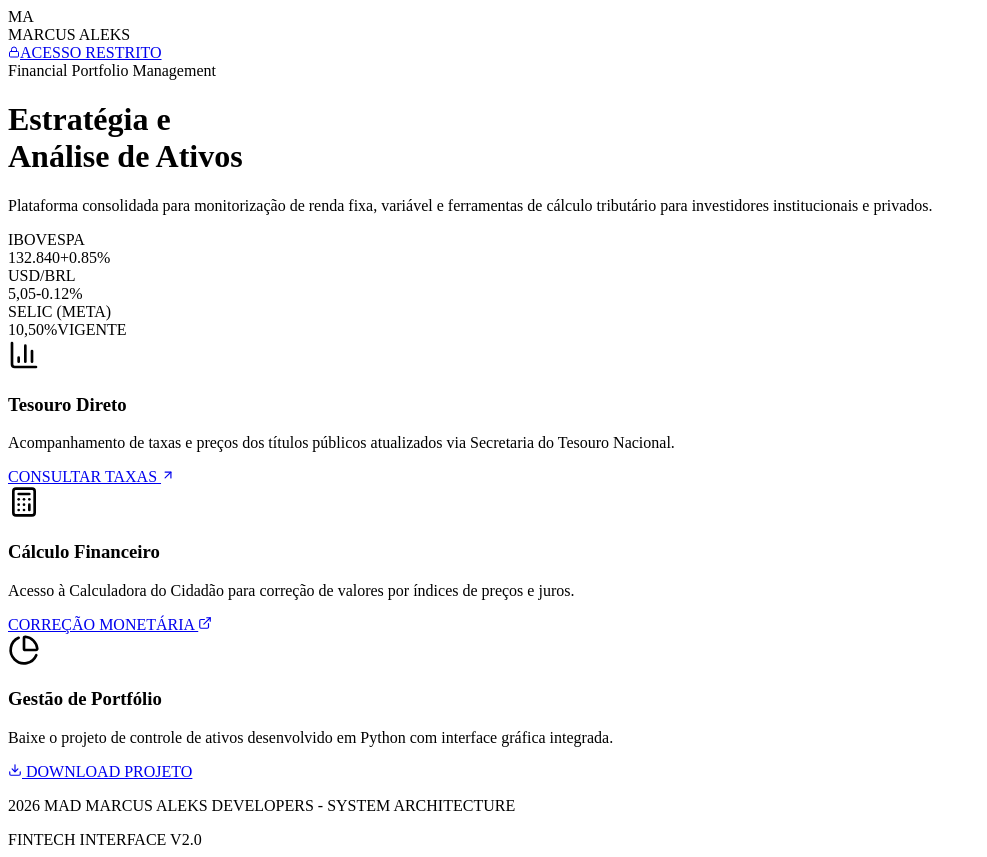
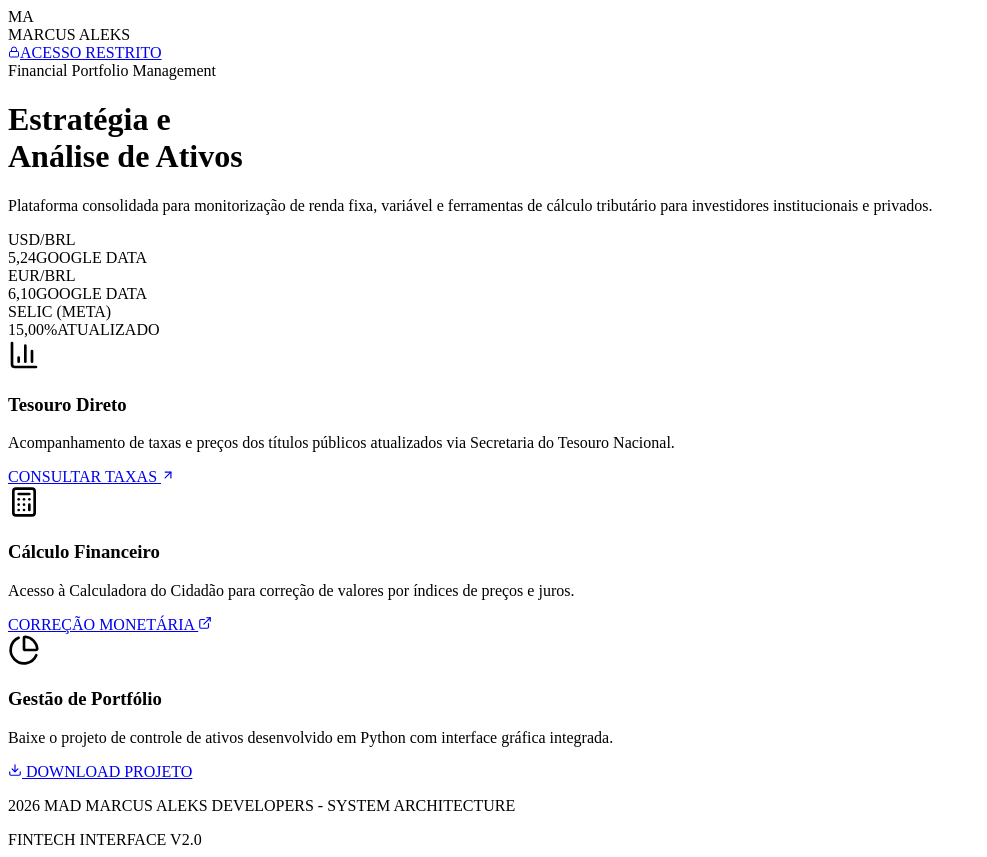
Before and after one commit to marcusaleks/portal-marcus-aleks, a Next.js app: page / in a window 1280 px wide. Shown: the whole page, without its empty margins (0-987 px from the left). Built offline with nearby package versions, Linux system fonts and the light colour scheme.

Commit message:
Update comments and labels in index.tsx

```diff
--- a/pages/index.tsx
+++ b/pages/index.tsx
@@ -5,12 +5,11 @@
 export default function Home() {
   return (
     <div className="min-h-screen bg-[#05070a] text-slate-300 font-sans selection:bg-blue-500/30">
-      {/* Navbar com Marca Marcus Aleks em Azul */}
+      {/* Navbar com Marcus Aleks em Azul */}
       <nav className="border-b border-slate-800/50 bg-[#05070a]/80 backdrop-blur-md sticky top-0 z-50">
         <div className="max-w-7xl mx-auto px-6 py-4 flex justify-between items-center">
           <div className="flex items-center gap-3">
             <div className="w-8 h-8 bg-blue-600 rounded shadow-lg shadow-blue-900/40 flex items-center justify-center font-bold text-white text-xs">MA</div>
-            {/* Ajuste 1: Nome Marcus Aleks em Azul no topo */}
             <span className="text-xl font-bold tracking-tighter text-blue-500 uppercase">MARCUS ALEKS</span>
           </div>
           <Link href="/login" className="flex items-center gap-2 bg-slate-900 border border-slate-700 px-4 py-2 rounded text-xs font-bold hover:bg-slate-800 transition-all text-slate-400 hover:text-white">
@@ -36,28 +35,28 @@
             </p>
           </div>
 
-          {/* Ajuste 2: Quadro de Mercado com Valores Atuais (Março 2026) */}
+          {/* Quadro de Mercado Atualizado (Março 2026) */}
           <div className="border border-slate-800 bg-slate-950/40 p-8 rounded-2xl backdrop-blur-sm shadow-2xl">
             <div className="space-y-6">
               <div className="flex justify-between items-end border-b border-slate-800 pb-4">
-                <span className="text-xs font-mono text-slate-500 uppercase">IBOVESPA</span>
+                <span className="text-xs font-mono text-slate-500 uppercase">USD/BRL</span>
                 <div className="text-right">
-                  <span className="text-2xl font-bold text-white tracking-tighter">132.840</span>
-                  <span className="text-xs text-emerald-500 ml-2 font-mono">+0.85%</span>
+                  <span className="text-2xl font-bold text-white tracking-tighter">5,24</span>
+                  <span className="text-xs text-slate-500 ml-2 font-mono">GOOGLE DATA</span>
                 </div>
               </div>
               <div className="flex justify-between items-end border-b border-slate-800 pb-4">
-                <span className="text-xs font-mono text-slate-500 uppercase">USD/BRL</span>
+                <span className="text-xs font-mono text-slate-500 uppercase">EUR/BRL</span>
                 <div className="text-right">
-                  <span className="text-2xl font-bold text-white tracking-tighter">5,05</span>
-                  <span className="text-xs text-red-500 ml-2 font-mono">-0.12%</span>
+                  <span className="text-2xl font-bold text-white tracking-tighter">6,10</span>
+                  <span className="text-xs text-slate-500 ml-2 font-mono">GOOGLE DATA</span>
                 </div>
               </div>
               <div className="flex justify-between items-end border-b border-slate-800 pb-4">
                 <span className="text-xs font-mono text-slate-500 uppercase">SELIC (META)</span>
                 <div className="text-right">
-                  <span className="text-2xl font-bold text-blue-500 tracking-tighter">10,50%</span>
-                  <span className="text-[10px] text-slate-500 ml-2 font-mono uppercase">VIGENTE</span>
+                  <span className="text-2xl font-bold text-blue-500 tracking-tighter">15,00%</span>
+                  <span className="text-[10px] text-slate-500 ml-2 font-mono uppercase italic">ATUALIZADO</span>
                 </div>
               </div>
             </div>
@@ -68,7 +67,6 @@
       {/* Grid de Ferramentas */}
       <section className="max-w-7xl mx-auto px-6 py-16 grid md:grid-cols-3 gap-8">
 
-        {/* Tesouro Direto */}
         <div className="p-8 border border-slate-800 bg-slate-900/10 rounded-2xl hover:border-blue-500/40 transition-all group">
           <BarChart3 className="text-blue-500 mb-6" size={32} />
           <h3 className="text-white text-xl font-bold mb-3">Tesouro Direto</h3>
@@ -78,7 +76,6 @@
           </a>
         </div>
 
-        {/* Ajuste 3: Link Específico para Cálculo Financeiro */}
         <div className="p-8 border border-slate-800 bg-slate-900/10 rounded-2xl hover:border-blue-500/40 transition-all">
           <Calculator className="text-blue-500 mb-6" size={32} />
           <h3 className="text-white text-xl font-bold mb-3">Cálculo Financeiro</h3>
@@ -88,7 +85,6 @@
           </a>
         </div>
 
-        {/* Ajuste 4: Download de Projeto em Gestão de Portfólio */}
         <div className="p-8 border border-slate-800 bg-slate-900/10 rounded-2xl hover:border-blue-500/40 transition-all">
           <PieChart className="text-blue-500 mb-6" size={32} />
           <h3 className="text-white text-xl font-bold mb-3">Gestão de Portfólio</h3>
@@ -102,7 +98,6 @@
 
       {/* Footer Ajustado */}
       <footer className="max-w-7xl mx-auto px-6 py-12 border-t border-slate-900 flex justify-between items-center">
-        {/* Ajuste 5: Novo Texto do Rodapé */}
         <p className="text-[10px] font-mono text-slate-600 uppercase tracking-widest">
           2026 MAD MARCUS ALEKS DEVELOPERS - SYSTEM ARCHITECTURE
         </p>
```
